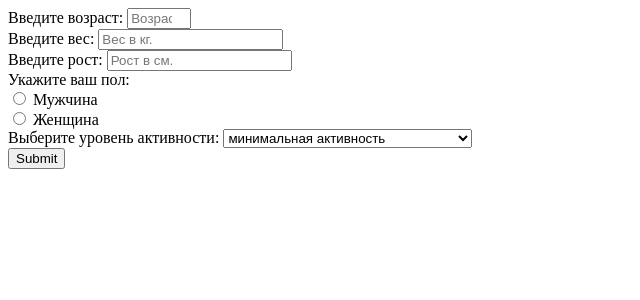
After one commit to Zegorich/Kkal-calculator, a Django app: page /daily-calories-intake/ in a window 1280 px wide. The commit adds this page. Shown: the top 300 px of the page, without its empty margins (0-640 px from the left). Run offline with Django 5.2, Linux system fonts and the light colour scheme.

Commit message:
Daily calories intake calculator

```diff
--- /dev/null
+++ b/fitness/calculator/templates/daily_calories_intake.html
@@ -0,0 +1,50 @@
+{% extends 'base.html' %}
+
+
+{% block content %}
+
+    <form method="post">
+        {% csrf_token %}
+        <label for="age">Введите возраст:</label>
+        <input type="number" min="1" max="100" id="age" name="age" placeholder="Возраст" required><br>
+        <label for="weight">Введите вес:</label>
+        <input type="number" min="0" id="weight" name="weight" placeholder="Вес в кг." required><br>
+        <label for="height">Введите рост:</label>
+        <input type="number" min="0" id="height" name="height" placeholder="Рост в см." required><br>
+        <label>Укажите ваш пол:<br>
+            <input type="radio" id="male" name="sex" value="male" required>
+            <label for="male">Мужчина</label><br>
+            <input type="radio" id="female" name="sex" value="female" required>
+            <label for="female">Женщина</label><br>
+        </label>
+        <label for="activity">Выберите уровень активности:</label>
+        <select name="activity" id="activity" required>
+            <option value="1.2">минимальная активность</option>
+            <option value="1.375">слабый уровень активности</option>
+            <option value="1.55">умеренный уровень активности</option>
+            <option value="1.7">тяжелая или трудоемкая активность</option>
+            <option value="1.9">экстремальный уровень</option>
+        </select><br>
+        <input type="submit">
+    </form>
+    {% if calories %}
+        <table border="1px solid black">
+        <thead>
+            <tr>
+                <th></th>
+                <th>На сушку</th>
+                <th>На поддержание веса</th>
+                <th>На набор</th>
+            </tr>
+        </thead>
+        <tbody>
+            <tr>
+                <th>Суточное потребление калорий, ккал</th>
+                <td>{{calories.cut.0}} - {{calories.cut.1}}</td>
+                <td>{{calories.calculate_calories_intake}}</td>
+                <td>{{calories.bulk.0}} - {{calories.bulk.1}}</td>
+            </tr>
+        </tbody>
+    </table>
+    {% endif %}
+{% endblock %}
--- a/fitness/calculator/templates/one_rep_maximum.html
+++ b/fitness/calculator/templates/one_rep_maximum.html
@@ -5,7 +5,7 @@
         {% csrf_token %}
         <label for="weight">Введите вес:</label>
         <input type="number" min="1" id="weight" name="weight" placeholder="Вес" required><br>
-        <label for="weight">Введите количество повторений:</label>
+        <label for="reps">Введите количество повторений:</label>
         <input type="number" min="2" max="36" id="reps" name="reps" placeholder="Повторения" required><br>
         <input type="submit">
     </form>
--- a/fitness/calculator/urls.py
+++ b/fitness/calculator/urls.py
@@ -4,5 +4,6 @@ from django.urls import path, include
 
 urlpatterns = [
     path('', views.index, name='home'),
-    path('one-rep-maximum/', views.one_rep_maximum, name='one-rep-maximum')
+    path('one-rep-maximum/', views.one_rep_maximum, name='one-rep-maximum'),
+    path('daily-calories-intake/', views.daily_calories_intake, name='daily-calories-intake'),
 ]
--- a/fitness/calculator/views.py
+++ b/fitness/calculator/views.py
@@ -41,6 +41,31 @@ class OneRepMaximum():
                 self.BoydEpley() + self.MattBrzycki() +
                 self.McGlothin() + self.Lander() + self.Lombardi()) / 9, 2)
 
+
+class DailyCaloriesIntake():
+    def __init__(self, age, weight, height, sex, activity):
+        self.age = age
+        self. weight = weight
+        self.height = height
+        self.sex = sex
+        self.activity = activity
+
+    def calculate_calories_intake(self):
+        if self.sex == "male":
+            return int((10 * self.weight + 6.25 * self.height - 5 * self.age + 5) * self.activity)
+        elif self.sex == 'female':
+            return int((10 * self.weight + 6.25 * self.height - 5 * self.age - 161) * self.activity)
+        else:
+            return None
+
+    def cut(self):
+        calories = self.calculate_calories_intake()
+        return (int(calories * 0.85), int(calories * 0.9))
+
+    def bulk(self):
+        calories = self.calculate_calories_intake()
+        return (int(calories * 1.1), int(calories * 1.15))
+
 def index(request):
     context = {
         'title': 'Главная страница',
@@ -58,3 +83,19 @@ def one_rep_maximum(request):
         reps = float(request.POST['reps'])
         context['maximum'] = OneRepMaximum(weight, reps)
     return render(request, 'one_rep_maximum.html', context=context)
+
+def daily_calories_intake(request):
+    context = {
+        'title': 'Суточное потребление калорий',
+        'calories': '',
+    }
+    if request.POST:
+        response = request.POST
+        age = int(response['age'])
+        weight = float(response['weight'])
+        height = float(response['height'])
+        sex = response['sex']
+        activity = float(response['activity'])
+        calories = DailyCaloriesIntake(age=age, weight=weight, height=height, sex=sex, activity=activity)
+        context['calories'] = calories
+    return render(request, 'daily_calories_intake.html', context=context)
```
